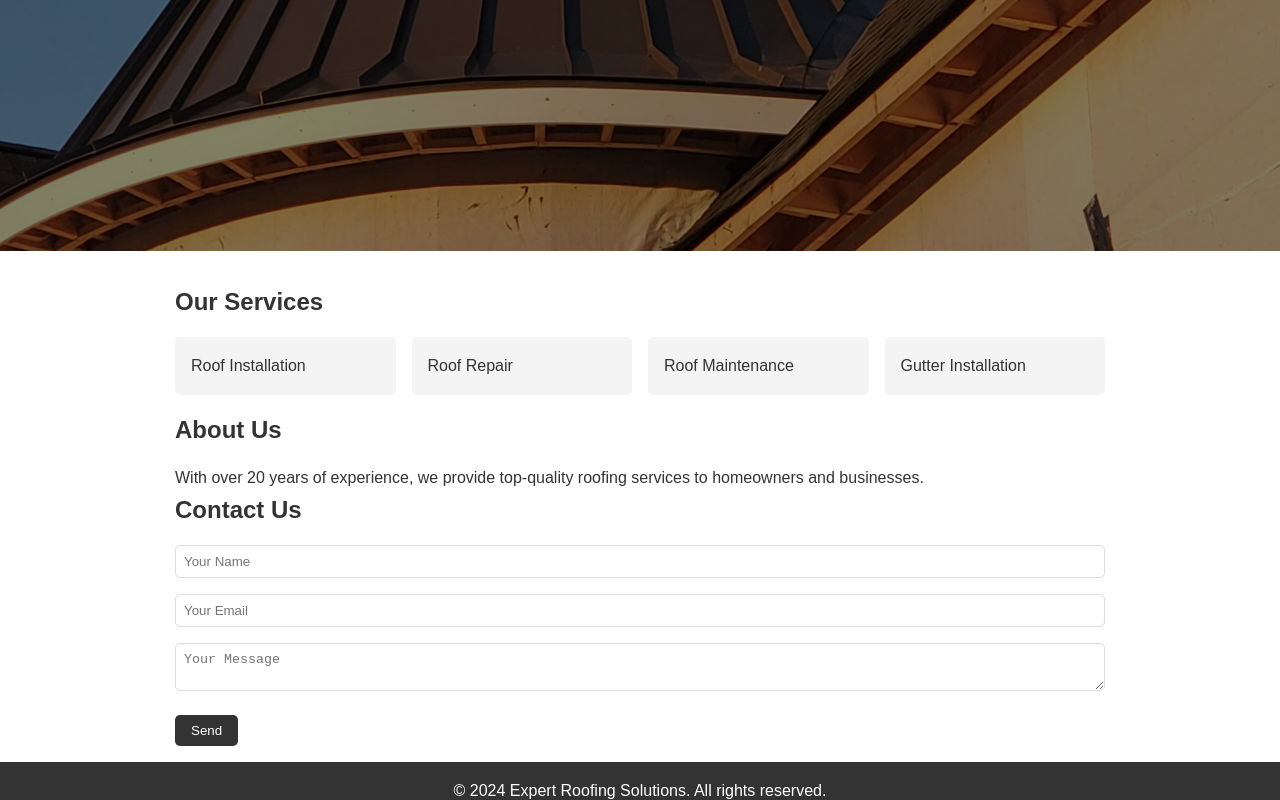
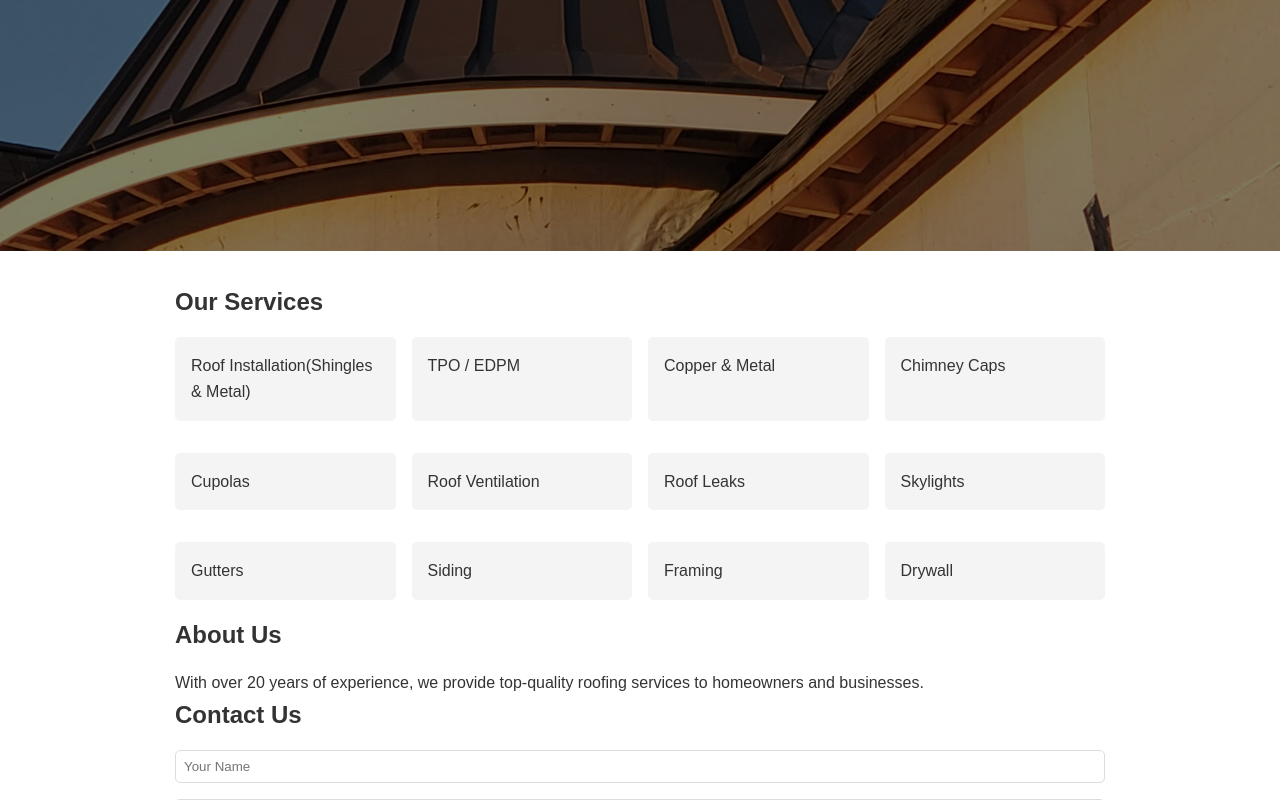
Before and after one commit to alonso510/NR-construction, a website: page public/index.html in a window 1280 px wide. Shown: the part 549-1349 px from the top of the page. Drawn offline with Linux system fonts and the light colour scheme.

Commit message:
updated services

```diff
--- a/public/index.html
+++ b/public/index.html
@@ -35,10 +35,19 @@
             <section id="services" class="container">
                 <h2>Our Services</h2>
                 <ul class="services-list">
-                    <li>Roof Installation</li>
-                    <li>Roof Repair</li>
-                    <li>Roof Maintenance</li>
-                    <li>Gutter Installation</li>
+                    <li>Roof Installation(Shingles & Metal)</li>
+                    <li>TPO / EDPM</li>
+                    <li>Copper & Metal</li>
+                    <li>Chimney Caps</li>
+                    <li>Cupolas</li>
+                    <li>Roof Ventilation</li>
+                    <li>Roof Leaks</li>
+                    <li>Skylights</li>
+                    <li>Gutters</li>
+                    <li>Siding</li>
+                    <li>Framing</li>
+                    <li>Drywall</li>
+
                 </ul>
             </section>
 
```
